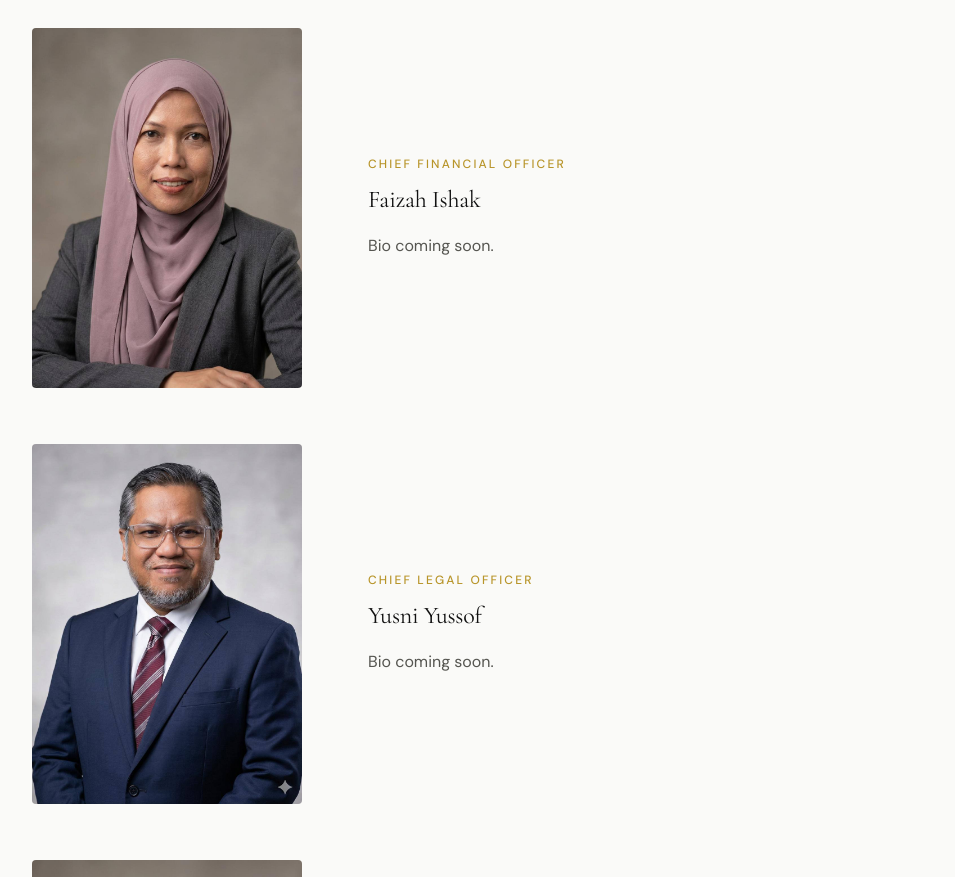
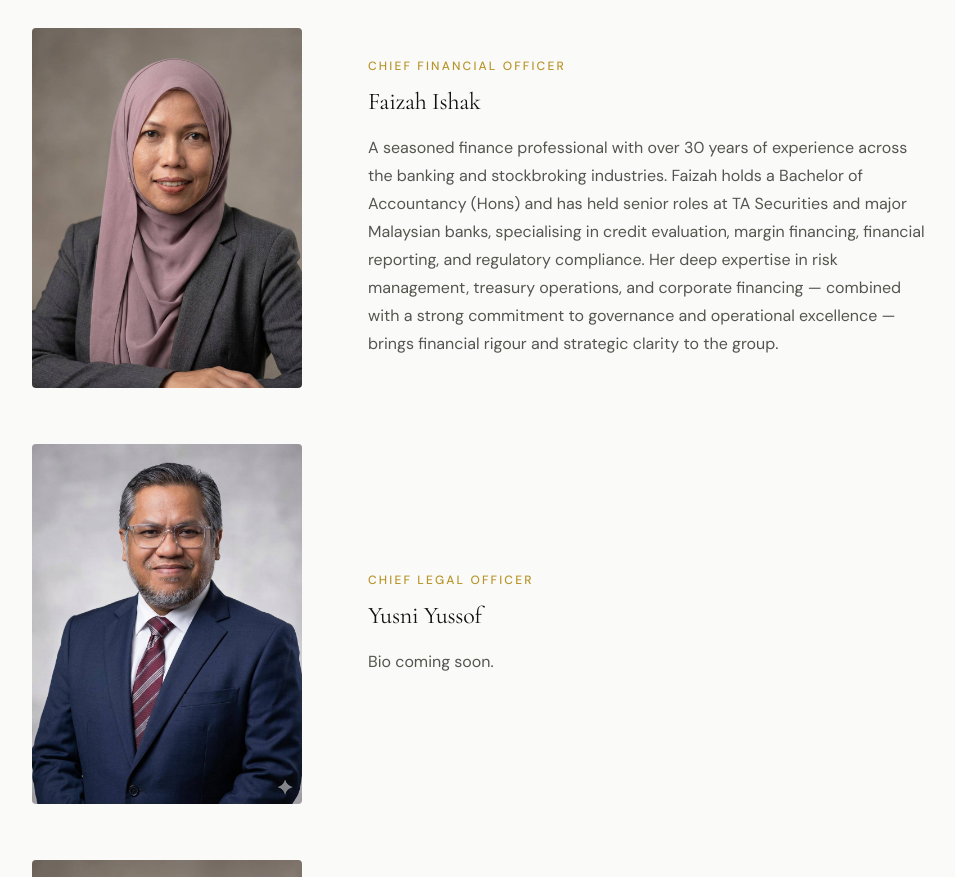
Before and after one commit to shamnashriq-ai/triballiance-website, a Next.js app: page /about/leadership in a window 1280 px wide. Shown: the part 1900-2777 px from the top of the page, without its empty margins (160-1115 px from the left). Built offline with nearby package versions, Linux system fonts and the light colour scheme.

Commit message:
Add Faizah Ishak's bio to leadership page

```diff
--- a/src/app/about/leadership/page.tsx
+++ b/src/app/about/leadership/page.tsx
@@ -27,7 +27,7 @@ const leaders = [
     name: "Faizah Ishak",
     role: "Chief Financial Officer",
     image: "/leader-faizah.jpg",
-    bio: "Bio coming soon.",
+    bio: "A seasoned finance professional with over 30 years of experience across the banking and stockbroking industries. Faizah holds a Bachelor of Accountancy (Hons) and has held senior roles at TA Securities and major Malaysian banks, specialising in credit evaluation, margin financing, financial reporting, and regulatory compliance. Her deep expertise in risk management, treasury operations, and corporate financing — combined with a strong commitment to governance and operational excellence — brings financial rigour and strategic clarity to the group.",
   },
   {
     name: "Yusni Yussof",
```
